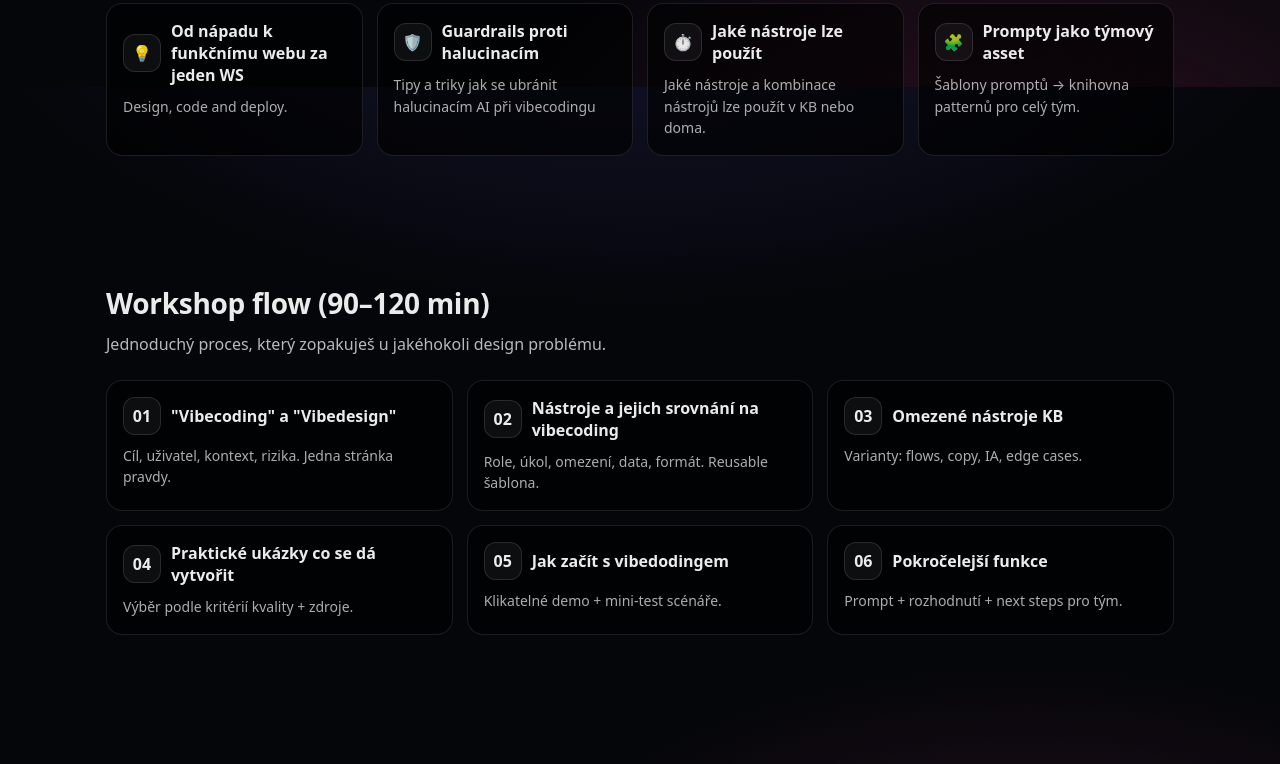
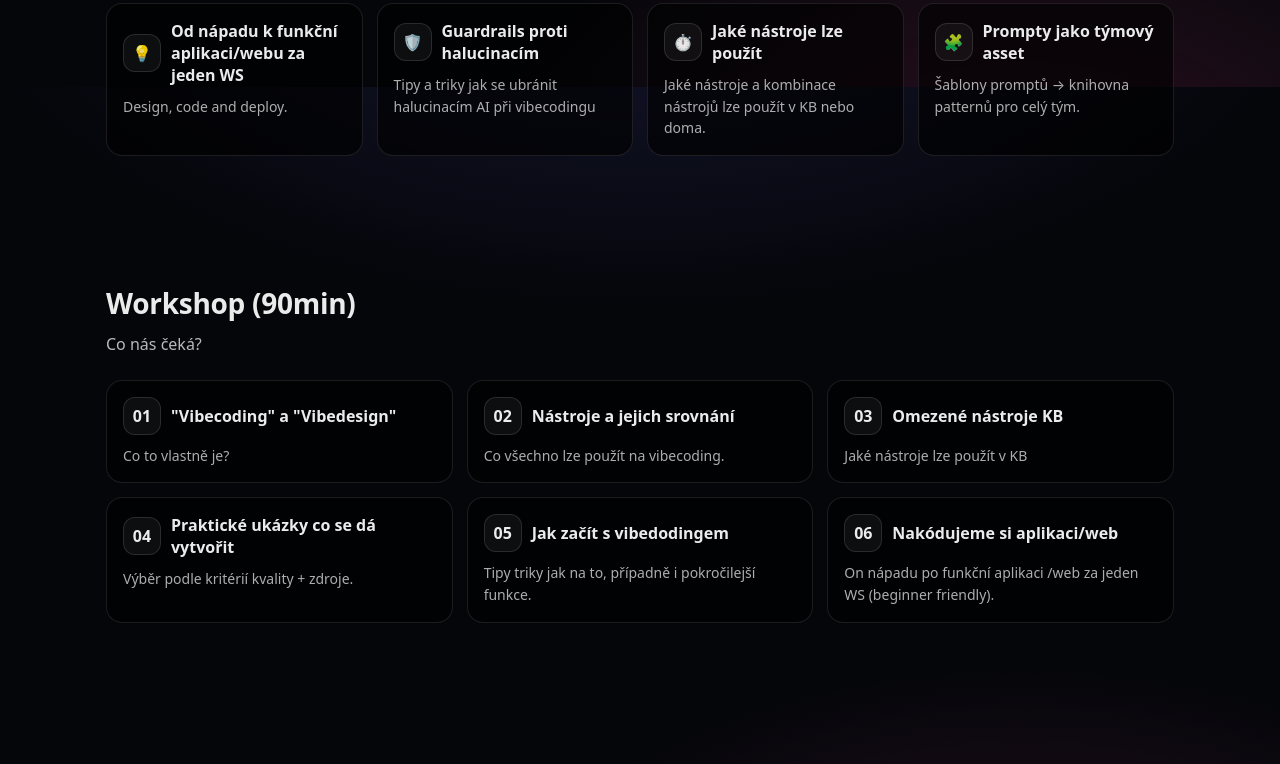
Before and after one commit to Lahvy/react-without-react, a plain HTML site: page index.html in a window 1280 px wide. Shown: the part 713-1477 px from the top of the page. Drawn offline with Linux system fonts and the light colour scheme; some packages are replaced by stand-ins of ours; a script that the page names is missing.

Commit message:
Update index.html

```diff
--- a/index.html
+++ b/index.html
@@ -434,7 +434,7 @@
         <div class="grid4">
           <div class="miniCard">
             <div class="miniTitle">
-              <span class="iconBox">💡</span> Od nápadu k funkčnímu webu za jeden WS
+              <span class="iconBox">💡</span> Od nápadu k funkční aplikaci/webu za jeden WS
             </div>
             <p class="miniText">Design, code and deploy.</p>
           </div>
@@ -466,16 +466,16 @@
     <!-- FLOW -->
     <section class="section" id="flow">
       <div class="container">
-        <h2 class="h2">Workshop flow (90–120 min)</h2>
-        <p class="p">Jednoduchý proces, který zopakuješ u jakéhokoli design problému.</p>
+        <h2 class="h2">Workshop (90min)</h2>
+        <p class="p">Co nás čeká?</p>
 
         <div class="grid4" style="grid-template-columns: repeat(3, minmax(0,1fr))">
-          <div class="miniCard"><div class="miniTitle"><span class="iconBox">01</span> "Vibecoding" a "Vibedesign"</div><p class="miniText">Cíl, uživatel, kontext, rizika. Jedna stránka pravdy.</p></div>
-          <div class="miniCard"><div class="miniTitle"><span class="iconBox">02</span> Nástroje a jejich srovnání na vibecoding</div><p class="miniText">Role, úkol, omezení, data, formát. Reusable šablona.</p></div>
-          <div class="miniCard"><div class="miniTitle"><span class="iconBox">03</span> Omezené nástroje KB</div><p class="miniText">Varianty: flows, copy, IA, edge cases.</p></div>
+          <div class="miniCard"><div class="miniTitle"><span class="iconBox">01</span> "Vibecoding" a "Vibedesign"</div><p class="miniText">Co to vlastně je?</p></div>
+          <div class="miniCard"><div class="miniTitle"><span class="iconBox">02</span> Nástroje a jejich srovnání</div><p class="miniText">Co všechno lze použít na vibecoding.</p></div>
+          <div class="miniCard"><div class="miniTitle"><span class="iconBox">03</span> Omezené nástroje KB</div><p class="miniText">Jaké nástroje lze použít v KB</p></div>
           <div class="miniCard"><div class="miniTitle"><span class="iconBox">04</span> Praktické ukázky co se dá vytvořit</div><p class="miniText">Výběr podle kritérií kvality + zdroje.</p></div>
-          <div class="miniCard"><div class="miniTitle"><span class="iconBox">05</span> Jak začít s vibedodingem</div><p class="miniText">Klikatelné demo + mini-test scénáře.</p></div>
-          <div class="miniCard"><div class="miniTitle"><span class="iconBox">06</span> Pokročelejší funkce</div><p class="miniText">Prompt + rozhodnutí + next steps pro tým.</p></div>
+          <div class="miniCard"><div class="miniTitle"><span class="iconBox">05</span> Jak začít s vibedodingem</div><p class="miniText">Tipy triky jak na to, případně i pokročilejší funkce.</p></div>
+          <div class="miniCard"><div class="miniTitle"><span class="iconBox">06</span> Nakódujeme si aplikaci/web</div><p class="miniText">On nápadu po funkční aplikaci /web za jeden WS (beginner friendly).</p></div>
         </div>
       </div>
     </section>
```
